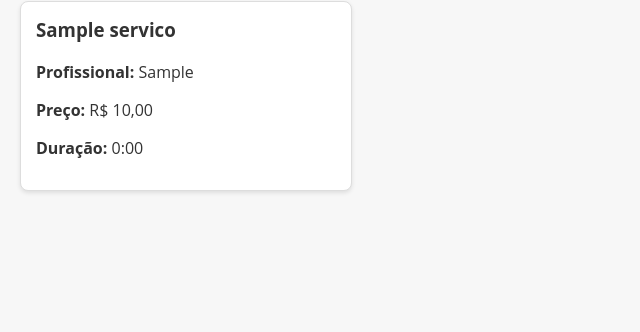
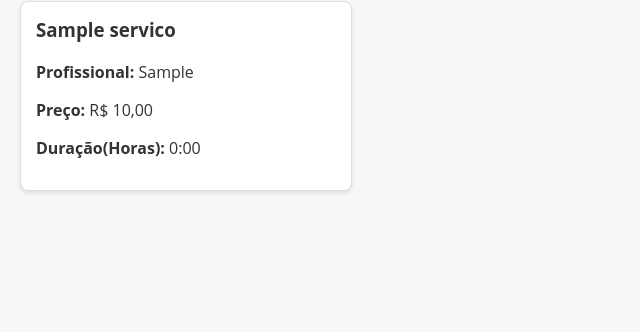
Before and after one commit to Walmir11/Django, a Django app: page / in a window 1280 px wide. Shown: the part 155-487 px from the top of the page, without its empty margins (0-640 px from the left). Run offline with Django 5.2, Linux system fonts and the light colour scheme; tables that the repository leaves empty hold one stand-in row (values such as "Sample post"); parts of the project's set-up code (start-up, migrations or seed data) failed here and were passed over.

Commit message:
Atualiznado visual

```diff
--- a/agendamento/templates/home.html
+++ b/agendamento/templates/home.html
@@ -30,7 +30,7 @@
         <h3>{{ servico.nome }}</h3>
         <p><strong>Profissional:</strong> {{ servico.profissional.first_name }}</p>
         <p><strong>Preço:</strong> R$ {{ servico.valor }}</p>
-        <p><strong>Duração:</strong> {{ servico.get_formatted_duration }}</p>
+        <p><strong>Duração(Horas):</strong> {{ servico.get_formatted_duration }}</p>
         {% if user.is_authenticated and user.user_type == 'CLIENTE' %}
           <a href="{% url 'agendar_servico' servico.id %}">Agendar Agora</a>
         {% endif %}
```
